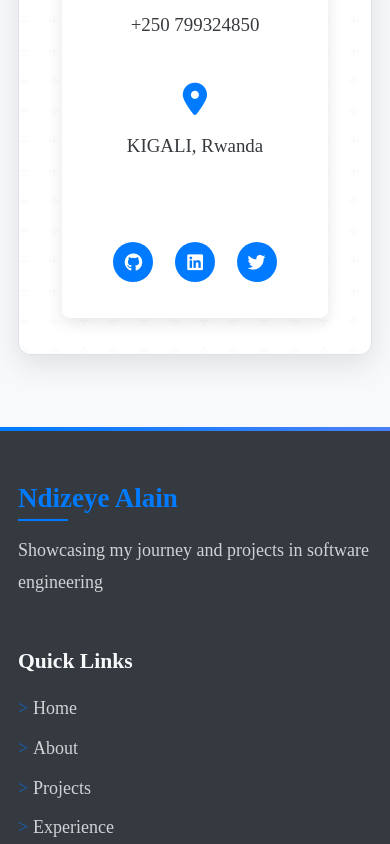
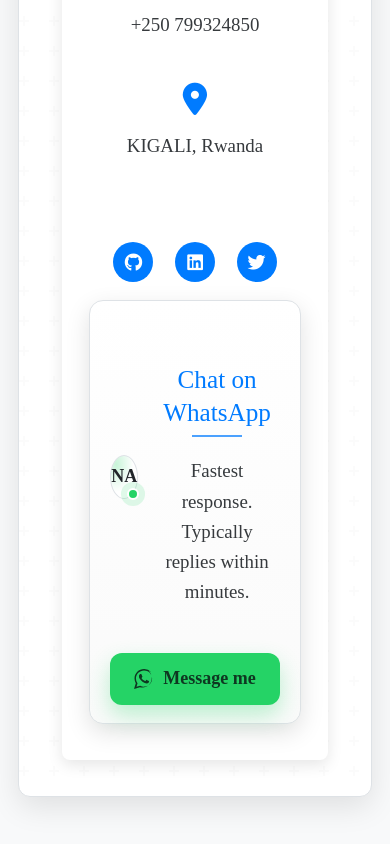
Before and after one commit to Alaindeve1/portfolio-website, a React (Create React App) app: page /contact in a window 390 px wide. Shown: the part 1415-2259 px from the top of the page. Built offline with nearby package versions, Linux system fonts and the light colour scheme.

Commit message:
added the chat on whatsapp functionality

```diff
--- /dev/null
+++ b/src/components/WhatsAppCTA.jsx
@@ -0,0 +1,67 @@
+import React from 'react';
+import '../styles/WhatsApp.css';
+
+// Utility to build WhatsApp link
+const buildWhatsAppLink = (phoneNumber, message) => {
+  const base = 'https://wa.me/';
+  const num = (phoneNumber || '').replace(/[^0-9]/g, '');
+  const text = encodeURIComponent(message || 'Hi Alain! I came from your portfolio website and would love to chat.');
+  return `${base}${num}?text=${text}`;
+};
+
+const WhatsAppCTA = ({
+  variant = 'button', // 'button' | 'card'
+  phone = '250799324850',
+  message,
+  className = '',
+}) => {
+  const href = buildWhatsAppLink(phone, message);
+
+  if (variant === 'card') {
+    return (
+      <div className={`wa-card ${className}`}>
+        <div className="wa-card-left">
+          <div className="wa-avatar">
+            <span>NA</span>
+            <span className="wa-status" aria-hidden="true"></span>
+          </div>
+          <div className="wa-texts">
+            <h3>Chat on WhatsApp</h3>
+            <p>Fastest response. Typically replies within minutes.</p>
+          </div>
+        </div>
+        <a
+          href={href}
+          target="_blank"
+          rel="noopener noreferrer"
+          className="wa-btn"
+          aria-label="Chat with Alain on WhatsApp"
+        >
+          <svg width="20" height="20" viewBox="0 0 24 24" fill="none" aria-hidden="true">
+            <path fill="currentColor" d="M20.52 3.48A11.77 11.77 0 0 0 12.02 0C5.74 0 .63 5.11.63 11.4c0 2.01.53 3.98 1.53 5.72L0 24l7.06-2.09a11.42 11.42 0 0 0 5 .12c6.28-1.36 10.34-7.5 8.98-13.78-.5-2.3-1.73-4.41-3.52-5.77zM12.03 21.3c-1.58.01-3.14-.38-4.52-1.13l-.32-.17-4.17 1.24 1.25-4.06-.2-.33A9.69 9.69 0 0 1 2.33 11.4c0-5.34 4.35-9.69 9.7-9.69 2.59 0 5.03 1.01 6.86 2.85a9.66 9.66 0 0 1 2.84 6.84c0 5.35-4.35 9.7-9.7 9.7zm5.51-7.24c-.3-.15-1.79-.88-2.07-.98-.28-.1-.48-.15-.69.15-.2.3-.79.98-.97 1.18-.18.2-.36.22-.66.07-.3-.15-1.24-.46-2.37-1.46-.88-.78-1.47-1.74-1.64-2.03-.17-.3-.02-.47.13-.62.13-.13.3-.34.45-.52.15-.18.2-.3.3-.5.1-.2.05-.38-.02-.53-.07-.15-.69-1.65-.95-2.25-.25-.6-.5-.52-.69-.53h-.59c-.2 0-.52.07-.79.38-.27.3-1.04 1.02-1.04 2.5 0 1.47 1.06 2.9 1.21 3.1.15.2 2.09 3.2 5.06 4.49.71.31 1.27.5 1.7.64.71.23 1.35.2 1.86.12.57-.08 1.79-.73 2.04-1.44.25-.71.25-1.32.18-1.45-.07-.13-.27-.2-.57-.35z"/>
+          </svg>
+          <span>Message me</span>
+        </a>
+      </div>
+    );
+  }
+
+  // default: compact button
+  return (
+    <a
+      href={href}
+      target="_blank"
+      rel="noopener noreferrer"
+      className={`wa-compact ${className}`}
+      aria-label="Chat with Alain on WhatsApp"
+      title="Chat on WhatsApp"
+    >
+      <svg width="18" height="18" viewBox="0 0 24 24" fill="none" aria-hidden="true">
+        <path fill="currentColor" d="M20.52 3.48A11.77 11.77 0 0 0 12.02 0C5.74 0 .63 5.11.63 11.4c0 2.01.53 3.98 1.53 5.72L0 24l7.06-2.09a11.42 11.42 0 0 0 5 .12c6.28-1.36 10.34-7.5 8.98-13.78-.5-2.3-1.73-4.41-3.52-5.77zM12.03 21.3c-1.58.01-3.14-.38-4.52-1.13l-.32-.17-4.17 1.24 1.25-4.06-.2-.33A9.69 9.69 0 0 1 2.33 11.4c0-5.34 4.35-9.69 9.7-9.69 2.59 0 5.03 1.01 6.86 2.85a9.66 9.66 0 0 1 2.84 6.84c0 5.35-4.35 9.7-9.7 9.7z"/>
+      </svg>
+      <span>WhatsApp</span>
+    </a>
+  );
+};
+
+export default WhatsAppCTA;
--- a/src/pages/Contact.jsx
+++ b/src/pages/Contact.jsx
@@ -1,5 +1,6 @@
 import React, { useState } from 'react';
 import '../styles/ContactStyles.css';
+import WhatsAppCTA from '../components/WhatsAppCTA';
 
 const Contact = () => {
 
@@ -189,6 +190,13 @@ const Contact = () => {
                 <i className="fab fa-twitter"></i>
               </a>
             </div>
+            {/* WhatsApp CTA Card */}
+            <div style={{ marginTop: '1rem' }}>
+              <WhatsAppCTA
+                variant="card"
+                message="Hi Alain! I’m on your contact page and would like to chat on WhatsApp."
+              />
+            </div>
           </div>
         </div>
       </div>
--- a/src/pages/Home.jsx
+++ b/src/pages/Home.jsx
@@ -3,6 +3,7 @@ import { Link } from 'react-router-dom';
 import { FaReact, FaNodeJs, FaJava, FaDatabase, FaHtml5 } from 'react-icons/fa';
 import { SiJavascript, SiC } from 'react-icons/si';
 import '../styles/HomeStyles.css';
+import WhatsAppCTA from '../components/WhatsAppCTA';
 
 const Home = () => {
   return (
@@ -155,6 +156,13 @@ const Home = () => {
             </div>
           </div>
         </div>
+        {/* WhatsApp CTA Card */}
+        <div style={{ marginTop: '2.5rem' }}>
+          <WhatsAppCTA
+            variant="card"
+            message="Hi Alain! I saw your portfolio home page and would love to chat."
+          />
+        </div>
       </div>
     </section>
   );
--- /dev/null
+++ b/src/styles/WhatsApp.css
@@ -0,0 +1,99 @@
+/* Theme-aware WhatsApp CTA styles */
+:root {
+  --wa-green: #25D366;
+}
+
+/* Compact button used in footer */
+.wa-compact {
+  display: inline-flex;
+  align-items: center;
+  gap: 0.5rem;
+  padding: 0.5rem 0.9rem;
+  border-radius: 999px;
+  border: 1px solid var(--border-color);
+  background: var(--card-bg);
+  color: var(--text-color);
+  text-decoration: none;
+  font-weight: 600;
+  line-height: 1;
+  transition: transform 180ms ease, box-shadow 180ms ease, background 180ms ease, color 180ms ease;
+  box-shadow: 0 6px 16px rgba(0,0,0,0.08);
+}
+
+.wa-compact svg { color: var(--wa-green); }
+
+.wa-compact:hover {
+  transform: translateY(-1px);
+  box-shadow: 0 10px 24px rgba(0,0,0,0.12);
+}
+
+/* Card variant for Home and Contact */
+.wa-card {
+  display: flex;
+  align-items: center;
+  justify-content: space-between;
+  gap: 1rem;
+  padding: 1rem 1.1rem;
+  border-radius: 14px;
+  background: linear-gradient(180deg, rgba(255,255,255,0.02), rgba(0,0,0,0.02));
+  background-color: var(--card-bg);
+  border: 1px solid var(--border-color);
+  box-shadow: 0 8px 24px rgba(0,0,0,0.12);
+}
+
+.wa-card-left { display: flex; align-items: center; gap: 0.9rem; }
+
+.wa-avatar {
+  width: 44px;
+  height: 44px;
+  border-radius: 50%;
+  display: grid; place-items: center;
+  color: var(--text-color);
+  background: radial-gradient(110% 110% at 20% 20%, rgba(37,211,102,0.25), transparent 60%), var(--card-bg);
+  border: 1px solid var(--border-color);
+  position: relative;
+  font-weight: 700;
+}
+
+.wa-status {
+  position: absolute;
+  right: -2px; bottom: -2px;
+  width: 12px; height: 12px;
+  border-radius: 50%;
+  background: var(--wa-green);
+  border: 2px solid var(--card-bg);
+  box-shadow: 0 0 0 0 rgba(37,211,102,0.6);
+  animation: wa-ping 2.8s cubic-bezier(0.22, 1, 0.36, 1) infinite;
+}
+
+@keyframes wa-ping {
+  0% { box-shadow: 0 0 0 0 rgba(37,211,102,0.6); }
+  70% { box-shadow: 0 0 0 8px rgba(37,211,102,0); }
+  100% { box-shadow: 0 0 0 0 rgba(37,211,102,0); }
+}
+
+.wa-texts h3 { margin: 0; font-size: 1.05rem; }
+.wa-texts p { margin: 0; opacity: 0.8; font-size: 0.92rem; }
+
+.wa-btn {
+  display: inline-flex;
+  align-items: center;
+  gap: 0.5rem;
+  padding: 0.6rem 1rem;
+  border-radius: 12px;
+  text-decoration: none;
+  color: #0e3721;
+  background: var(--wa-green);
+  font-weight: 700;
+  transition: transform 160ms ease, box-shadow 160ms ease, filter 160ms ease;
+  box-shadow: 0 10px 22px rgba(37,211,102,0.3);
+}
+
+.wa-btn:hover { transform: translateY(-1px); box-shadow: 0 14px 28px rgba(37,211,102,0.36); }
+.wa-btn:active { transform: translateY(0); }
+
+/* Responsive tweaks */
+@media (max-width: 768px) {
+  .wa-card { flex-direction: column; align-items: stretch; }
+  .wa-btn { justify-content: center; }
+}
```
